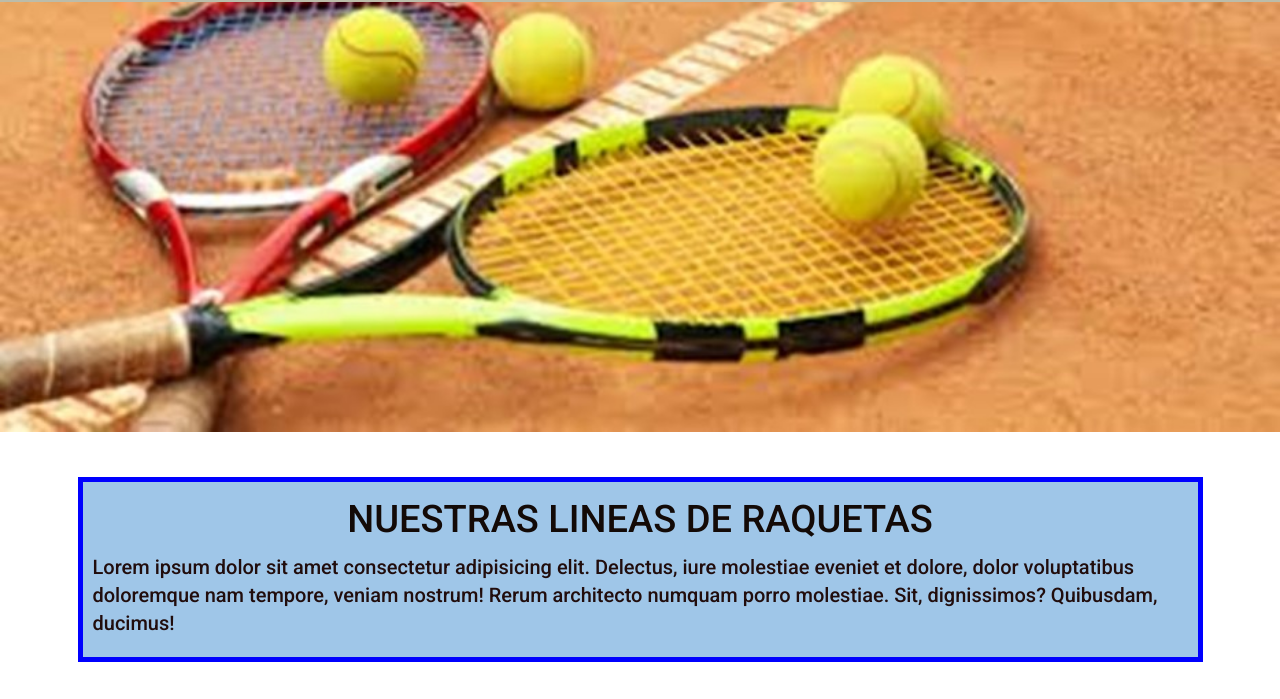
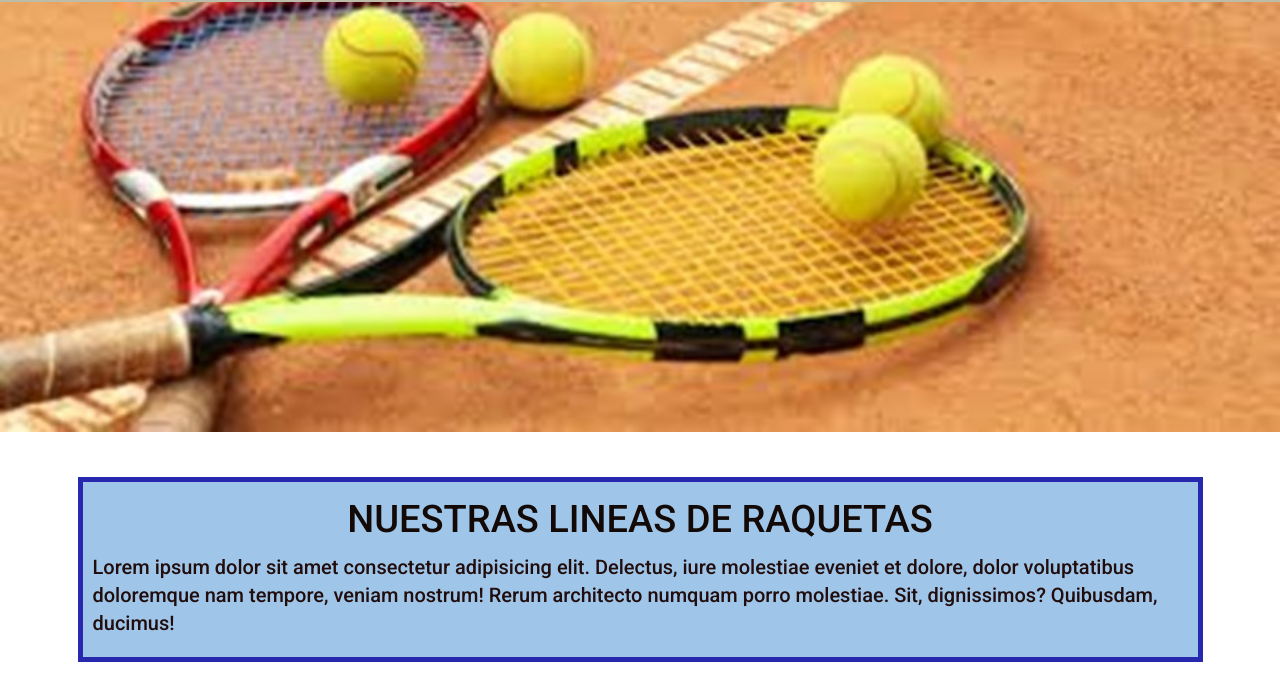
Before and after one commit to EugenioGonzalez242/TennisShopRosario, a plain HTML site: page index.html in a window 1280 px wide. Shown: the part 65-764 px from the top of the page. Drawn offline with nearby package versions, Linux system fonts and the light colour scheme.

Commit message:
pages terminadas

```diff
--- a/css/style.css
+++ b/css/style.css
@@ -49,7 +49,7 @@ form label{
     height: auto;
     margin: 40px auto;
     padding: 10px;
-    border: solid 5px blue;
+    border: solid 5px rgb(40, 40, 174);
 }
 .nav-item{
     font-size: 1.4em;
```
